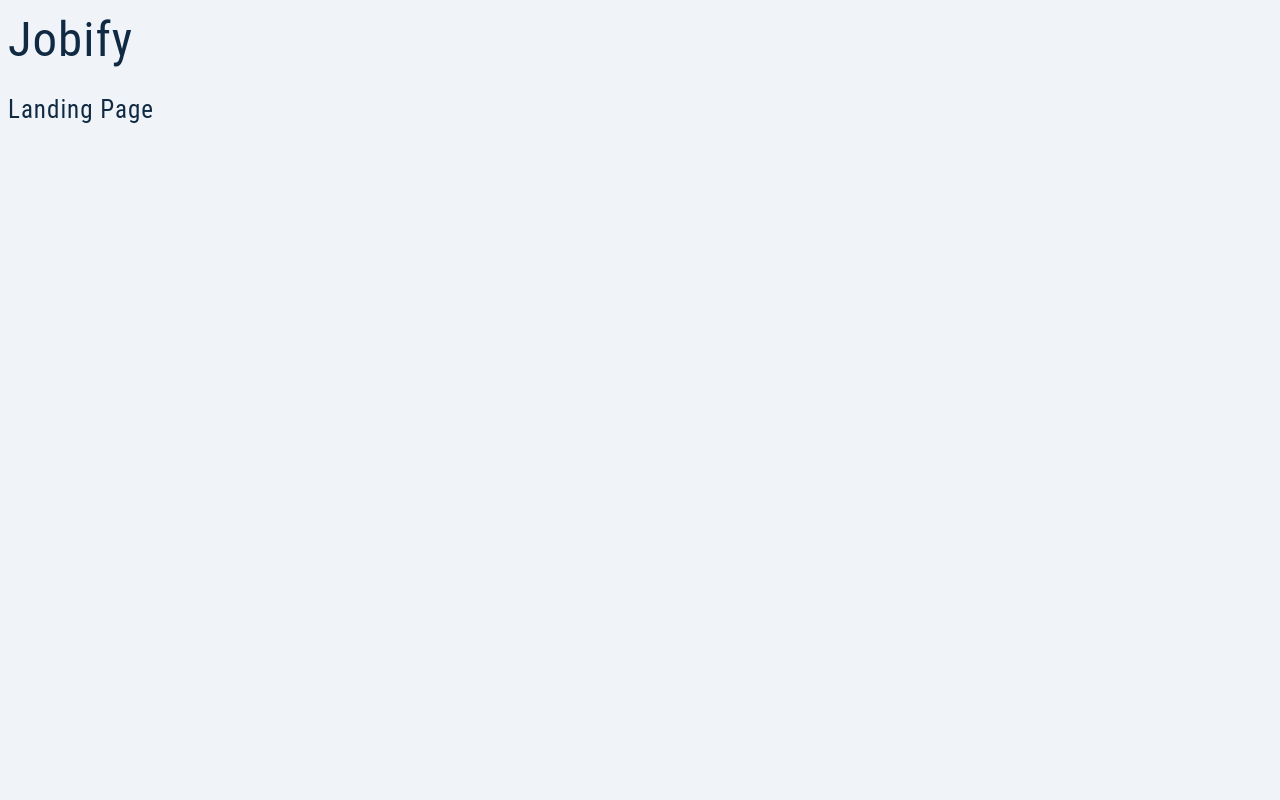
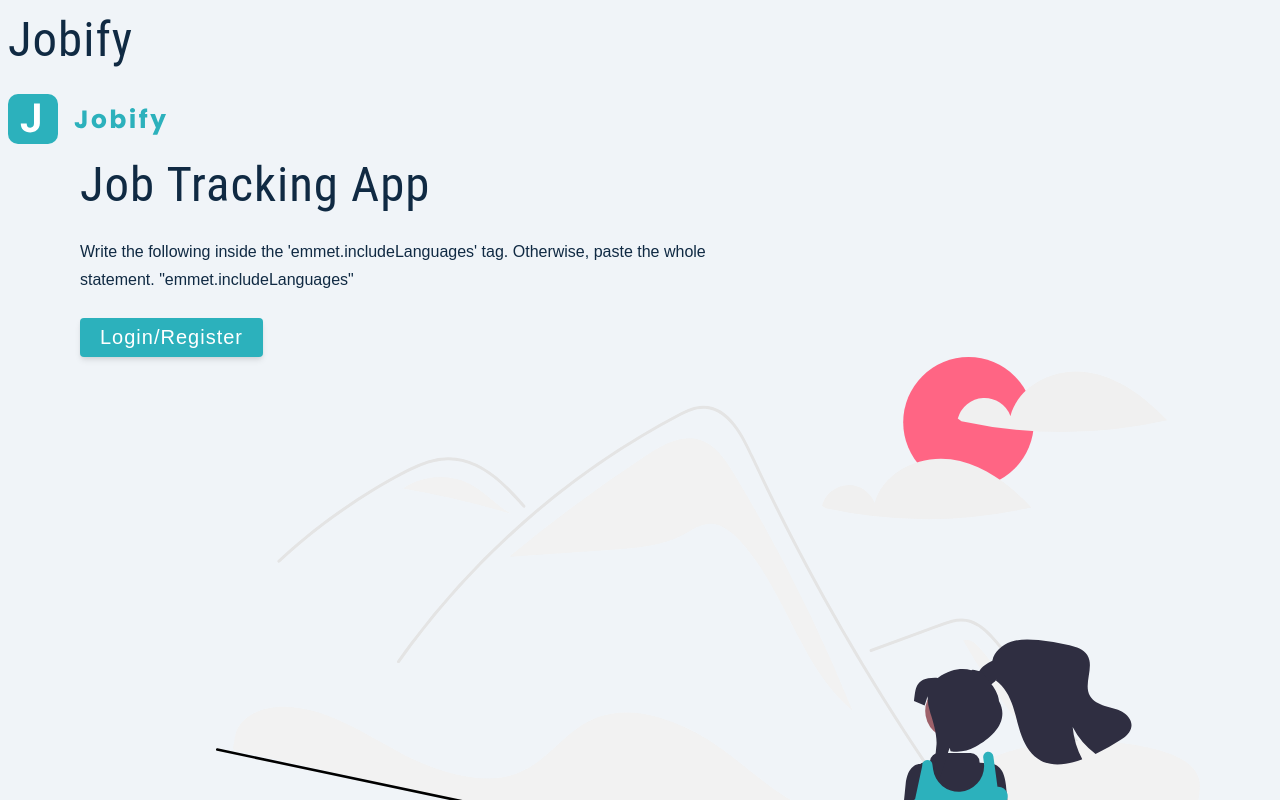
Before and after one commit to ShanmukhTalwar/node-bootcamp, a JavaScript app in the folder client/: page / in a window 1280 px wide. Shown: the top 800 px of the page. Built offline with nearby package versions, Linux system fonts and the light colour scheme; the HTML template or start-up script is replaced by a standard one.

Commit message:
Landing Page created

```diff
--- a/client/src/pages/Landing.js
+++ b/client/src/pages/Landing.js
@@ -4,7 +4,25 @@ import main from '../assets/images/main.svg'
 const Landing = () => {
   return (
     <div>
-      <h4>landing Page</h4>
+        <main>
+            <nav>
+                <img src={logo} alt='jobify' className='logo'/>
+            </nav>
+            <div className="container page">
+                <div className="info">
+                    <h1>job <span>Tracking</span> App</h1>
+                    <p>
+                    Write the following inside the 'emmet.includeLanguages' tag.
+                    Otherwise, paste the whole statement.
+                    "emmet.includeLanguages"
+                    </p>
+                    <button className="btn btn-hero">
+                        Login/Register
+                    </button>
+                    <img src={main} alt='job hunt' className="img main-img"/>
+                </div>
+            </div>
+        </main>
     </div>
   )
 }
```
